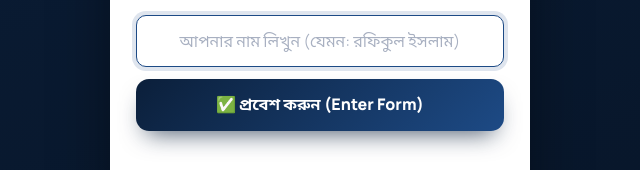
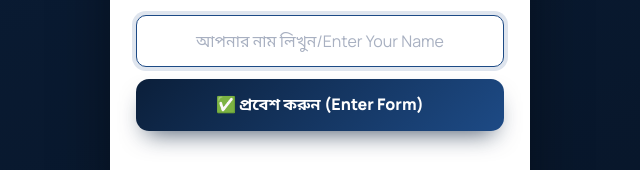
Before and after one commit to alamgraphs/shop-software, a plain HTML site: page customer.html in a window 1280 px wide. Shown: the part 411-581 px from the top of the page, 320-960 px from the left. Drawn offline with nearby package versions, Linux system fonts and the light colour scheme.

Commit message:
customer.html

```diff
--- a/customer.html
+++ b/customer.html
@@ -308,7 +308,7 @@ html.dark .muhuri-change-btn{background:var(--gold);color:#0b1f3a}
         <h2 id="muhuriGateTitle">AYAT GRAPHICS ZONE</h2>
         <div class="m-sub">Sender Entry · প্রেরকের পরিচিতি</div>
         <p>কাজ পাঠানোর আগে অনুগ্রহ করে <b>আপনার নাম</b> লিখে প্রবেশ করুন। এই নামটি দোকানে আপনার কাজের পরিচায়ক হিসেবে দেখাবে।</p>
-        <input type="text" id="muhuriNameInput" placeholder="আপনার নাম লিখুন (যেমন: রফিকুল ইসলাম)" autocomplete="name" maxlength="80">
+        <input type="text" id="muhuriNameInput" placeholder="আপনার নাম লিখুন/Enter Your Name" autocomplete="name" maxlength="80">
         <button type="submit" class="muhuri-enter-btn">✅ প্রবেশ করুন (Enter Form)</button>
         <button type="button" id="muhuriCancelBtn" class="muhuri-cancel-btn hidden" onclick="closeMuhuriGate()">বাতিল করুন (Cancel)</button>
         <div class="muhuri-err" id="muhuriGateErr"></div>
```
